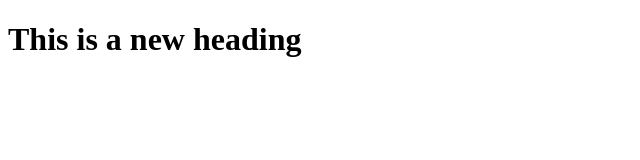
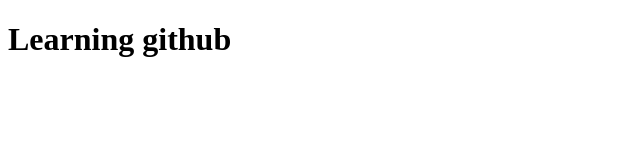
Before and after one commit to dreammar/git-one, a plain HTML site: page index.html in a window 1280 px wide. Shown: the whole page, without its empty margins (0-640 px from the left). Drawn offline with Linux system fonts and the light colour scheme.

Commit message:
added h1

```diff
--- a/index.html
+++ b/index.html
@@ -5,6 +5,6 @@
     <title>My second commit</title>
   </head>
   <body>
-    <h1>This is a new heading</h1>
+    <h1>Learning github</h1>
   </body>
 </html>
```
